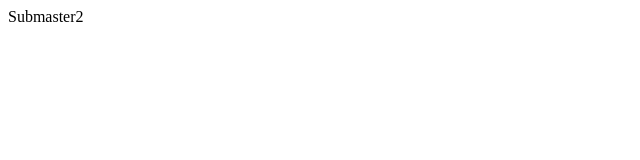
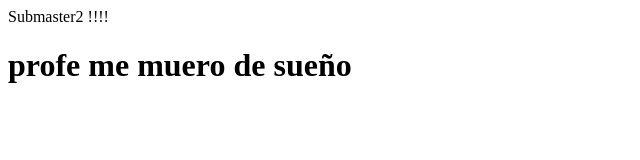
Before and after one commit to FBenja/tp2, a plain HTML site: page fusion con conflicto/file1.html in a window 1280 px wide. Shown: the whole page, without its empty margins (0-640 px from the left). Drawn offline with Linux system fonts and the light colour scheme.

Commit message:
submaster2git status

```diff
--- a/fusion con conflicto/file1.html
+++ b/fusion con conflicto/file1.html
@@ -6,7 +6,8 @@
 </head>
 <body>
     <div>
-        <p> Submaster2 </p>
+        <p> Submaster2 !!!!</p>
+        <h1>profe me muero de sueño</h1>
     </div>
 </body>
 </html>
```
